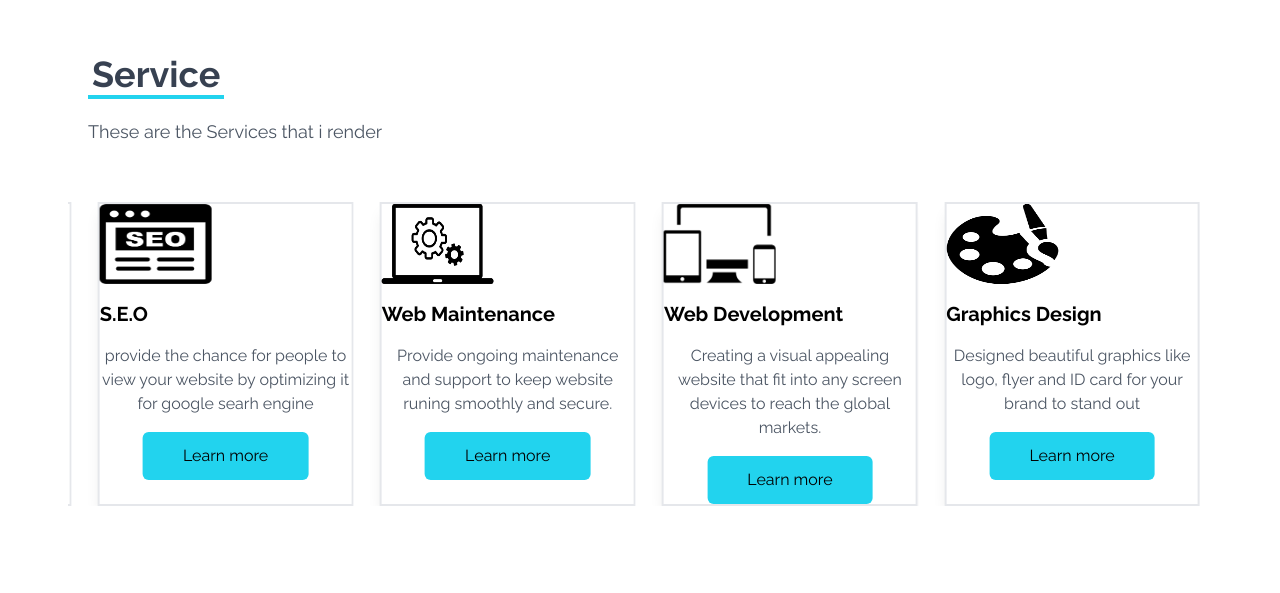
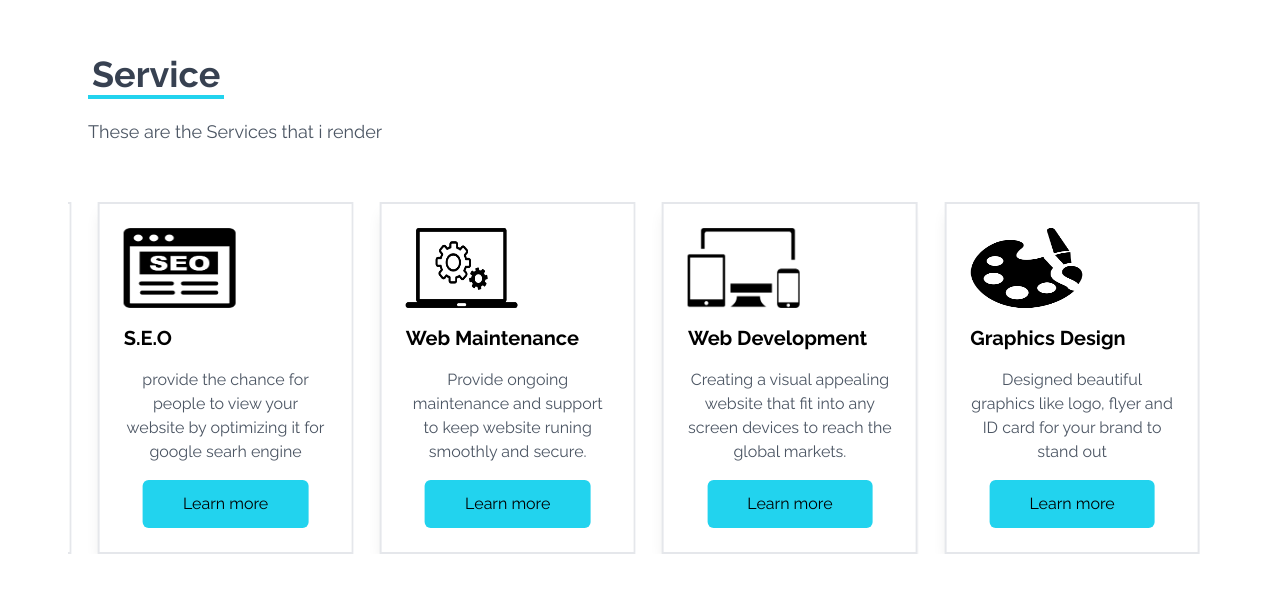
Before and after one commit to oladiti/myPortfolio, a React (Vite) app: page / in a window 1280 px wide. Shown: the part 3125-3718 px from the top of the page. Built offline with nearby package versions, Linux system fonts and the light colour scheme.

Commit message:
changing the project image

```diff
--- a/src/components/BackToTopButton.jsx
+++ b/src/components/BackToTopButton.jsx
@@ -20,7 +20,7 @@ const BackToTopButton = () => {
 
     return (
         <Link onClick={handleScroll} to="Home" smooth duration={500} className='' >
-            <div className={`my-11 mr-5 max-xs:mr-2  -translate-y-[100vh] transition-all delay-100 ${btnVisiblity && "translate-y-0"} z-[49] fixed bottom-2 right-2 xs:bottom-[1.3rem] xs:right-[1.3rem] md:bottom-4 md:right-16 w-8 h-8 flex justify-center items-center rounded-full bg-aba cursor-pointer  hover:scale-[1.08] duration-500 text-white `}>
+            <div className={`my-11 mr-5 max-xs:mr-6  -translate-y-[100vh] transition-all delay-100 ${btnVisiblity && "translate-y-0"} z-[49] fixed bottom-2 right-2 xs:bottom-[1.3rem] xs:right-[1.3rem] md:bottom-4 md:right-16 w-8 h-8 flex justify-center items-center rounded-full bg-aba cursor-pointer  hover:scale-[1.08] duration-500 text-white `}>
                 <ArrowUp />
             </div>
         </Link>
--- a/src/components/Services.jsx
+++ b/src/components/Services.jsx
@@ -41,7 +41,7 @@ const Services = () => {
 
           {services.map((service, index) => (
             <div key={index}
-              className="service-card w-full xl:mx-4  max-xs:w-fit sm:w-full md:w-full  h-full lg:w-[94%]    dark:border-aba border-2 shadow-lg"
+              className=" service-card w-full xl:mx-4 p-6  max-xs:w-fit sm:w-full md:w-full  h-full lg:w-[94%]    dark:border-aba border-2 shadow-lg"
             >
               <img src={service.img} className='dark:bg-white' alt={service.name} style={{ width: "7rem", height: "5rem", }} loading='eager' />
               <h3 className='my-4  dark:text-white font-bold text-xl '>{service.name}</h3>
--- a/src/data/projects.js
+++ b/src/data/projects.js
@@ -3,8 +3,6 @@ import Ladyspride from "../assets/ladyspride.org.jpg"
 import Hotel from "../assets/hotel-lawa7.jpg"
 import MyPort from "../assets/my-port.jpg"
 import myweatherapp from "../assets/weather-application (3).jpg"
-
-
 
 
 const projects = [
@@ -58,7 +56,8 @@ const projects = [
             shadow: "shadow-[#763145]",
             cover: "from-[#763145]",
             display: " hidden group-hover:flex"
+
         }
-    },
+    }
 ]
 export default projects;
```
Also changed, not shown: src/assets/my-port.jpg.
